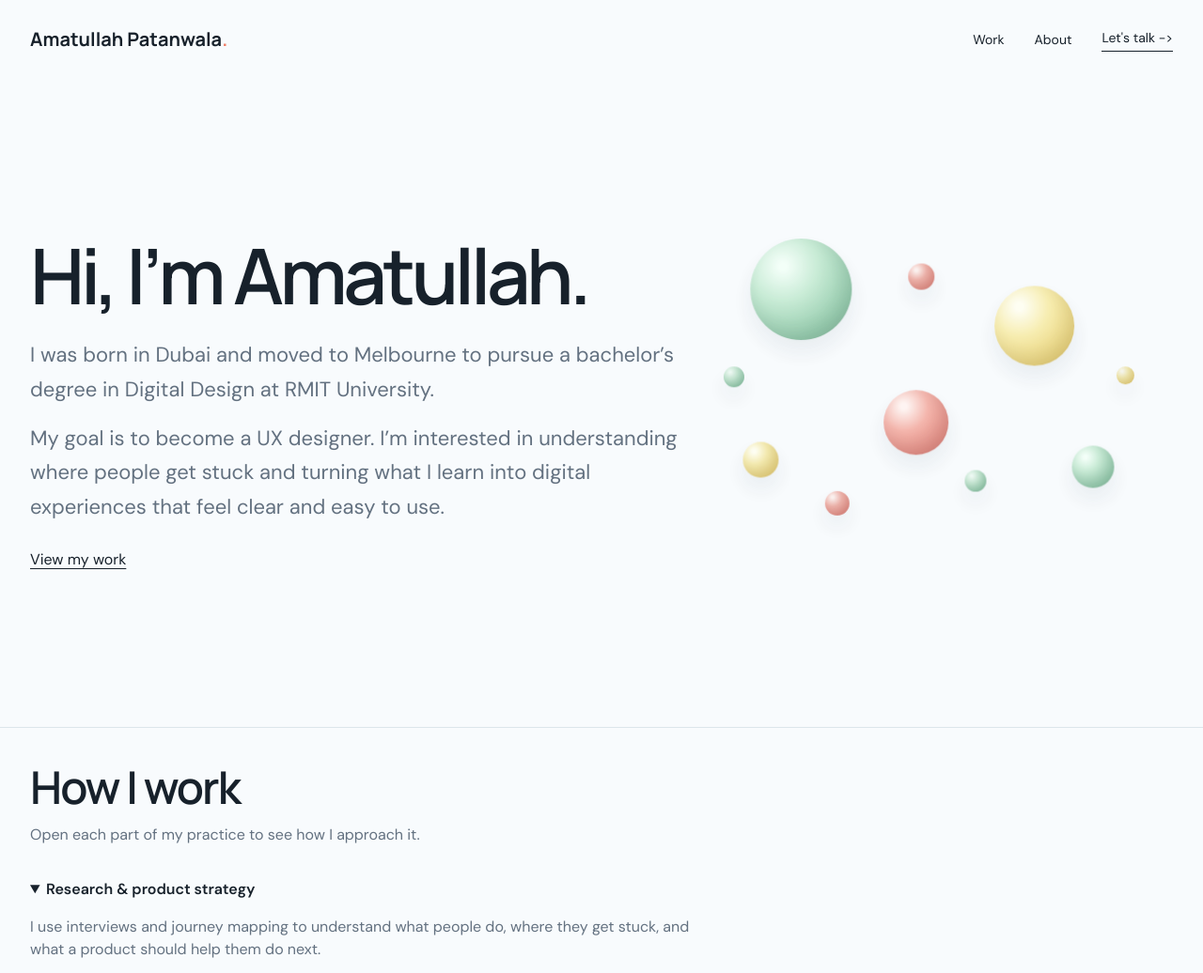
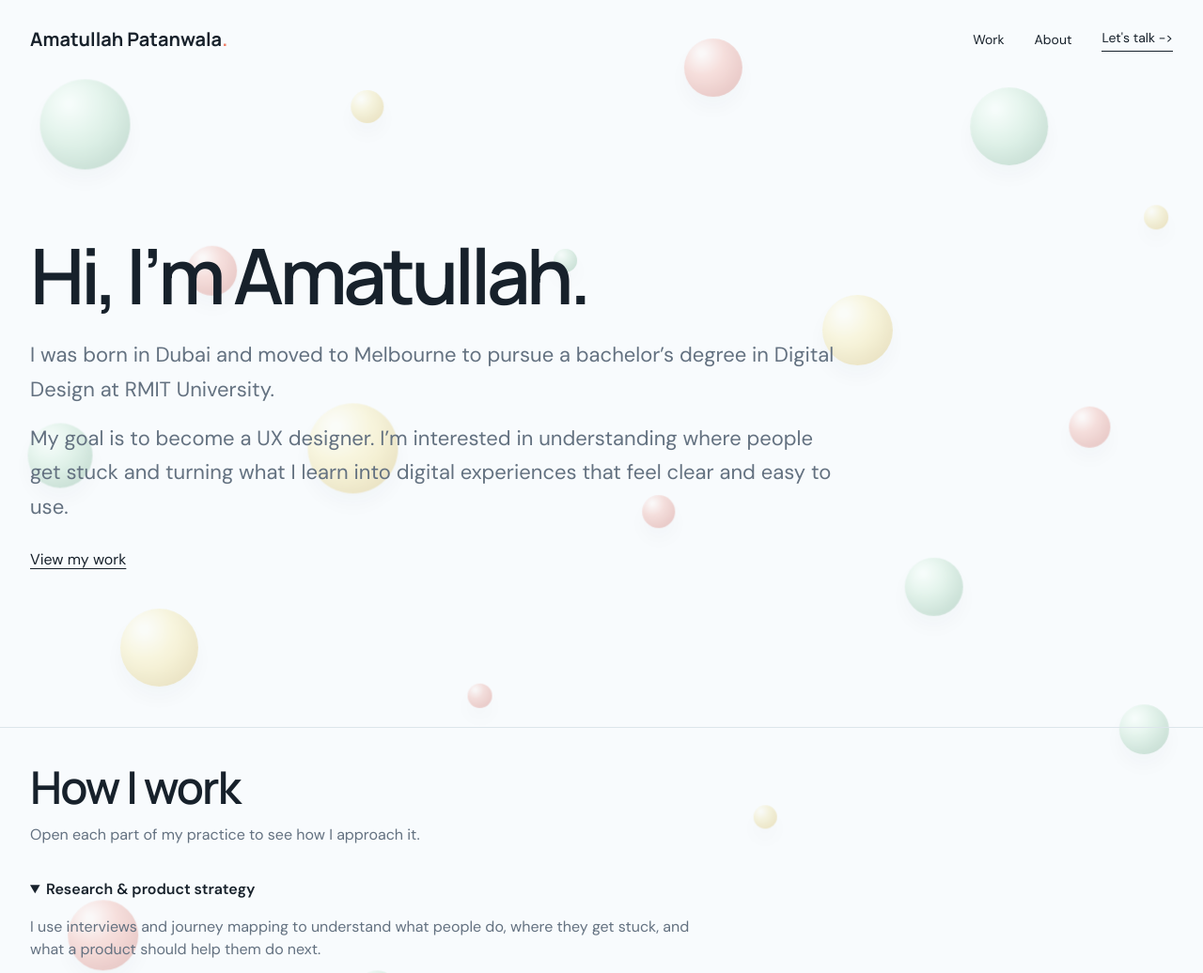
Before and after one commit to amatullah892/Amatullah_Portfolio, a plain HTML site: page about.html in a window 1280 px wide. Shown: the top 1036 px of the page at 94% size. Drawn offline with Linux system fonts and the light colour scheme.

Commit message:
Spread twenty floating orbs across About

```diff
--- a/about.html
+++ b/about.html
@@ -37,8 +37,8 @@
     .bio-practice summary:hover { background: var(--blue); }
     .bio-practice details p { margin: 0 0 16px; max-width: 65ch; }
     .bio-practice summary:focus-visible { outline: 2px solid #345a74; outline-offset: 3px; }
-    .about-intro { display: grid; grid-template-columns: minmax(0, 1fr) minmax(0, .72fr); gap: 24px; align-items: center; }
-    .about-orbs { position: relative; min-height: 350px; pointer-events: none; }
+    .about-page { position: relative; isolation: isolate; min-height: 100vh; }
+    .about-orbs { position: absolute; inset: 0; z-index: -1; overflow: hidden; pointer-events: none; }
     .about-orb {
       position: absolute;
       left: var(--x);
@@ -46,7 +46,7 @@
       width: min(var(--size), 22%);
       aspect-ratio: 1;
       border-radius: 50%;
-      opacity: .82;
+      opacity: .32;
       box-shadow: inset -6px -8px 16px #2d35391a, 0 12px 24px #3047541a;
       translate: -50% -50%;
       animation: about-drift var(--duration) ease-in-out var(--delay) infinite;
@@ -61,8 +61,8 @@
       75% { transform: translate(-10px, 0); }
     }
     @media (max-width: 760px) {
-      .about-intro { grid-template-columns: 1fr; gap: 8px; }
-      .about-orbs { min-height: 210px; width: min(100%, 420px); }
+
+
       .about-orb { width: min(calc(var(--size) * .7), 19%); }
     }
     @media (prefers-reduced-motion: reduce) {
@@ -70,7 +70,29 @@
     }
   </style>
 </head>
-<body>
+<body class="about-page">
+  <div class="about-orbs" aria-hidden="true">
+        <span class="about-orb about-orb--green" style="--x: 7%; --y: 10%; --size: 96px; --duration: 13s; --delay: -1s"></span>
+        <span class="about-orb about-orb--yellow" style="--x: 31%; --y: 9%; --size: 35px; --duration: 14s; --delay: -4s"></span>
+        <span class="about-orb about-orb--red" style="--x: 60%; --y: 6%; --size: 62px; --duration: 15s; --delay: -7s"></span>
+        <span class="about-orb about-orb--green" style="--x: 84%; --y: 12%; --size: 83px; --duration: 16s; --delay: -10s"></span>
+        <span class="about-orb about-orb--yellow" style="--x: 96%; --y: 20%; --size: 26px; --duration: 17s; --delay: -13s"></span>
+        <span class="about-orb about-orb--red" style="--x: 17%; --y: 24%; --size: 53px; --duration: 18s; --delay: -16s"></span>
+        <span class="about-orb about-orb--green" style="--x: 47%; --y: 22%; --size: 25px; --duration: 13s; --delay: -2s"></span>
+        <span class="about-orb about-orb--yellow" style="--x: 72%; --y: 29%; --size: 75px; --duration: 14s; --delay: -5s"></span>
+        <span class="about-orb about-orb--red" style="--x: 91%; --y: 38%; --size: 44px; --duration: 15s; --delay: -8s"></span>
+        <span class="about-orb about-orb--green" style="--x: 5%; --y: 41%; --size: 69px; --duration: 16s; --delay: -11s"></span>
+        <span class="about-orb about-orb--yellow" style="--x: 29%; --y: 40%; --size: 96px; --duration: 17s; --delay: -14s"></span>
+        <span class="about-orb about-orb--red" style="--x: 54%; --y: 45%; --size: 35px; --duration: 18s; --delay: -17s"></span>
+        <span class="about-orb about-orb--green" style="--x: 78%; --y: 51%; --size: 62px; --duration: 13s; --delay: -3s"></span>
+        <span class="about-orb about-orb--yellow" style="--x: 14%; --y: 57%; --size: 83px; --duration: 14s; --delay: -6s"></span>
+        <span class="about-orb about-orb--red" style="--x: 40%; --y: 62%; --size: 26px; --duration: 15s; --delay: -9s"></span>
+        <span class="about-orb about-orb--green" style="--x: 95%; --y: 65%; --size: 53px; --duration: 16s; --delay: -12s"></span>
+        <span class="about-orb about-orb--yellow" style="--x: 63%; --y: 72%; --size: 25px; --duration: 17s; --delay: -15s"></span>
+        <span class="about-orb about-orb--red" style="--x: 8%; --y: 82%; --size: 75px; --duration: 18s; --delay: -1s"></span>
+        <span class="about-orb about-orb--green" style="--x: 32%; --y: 87%; --size: 44px; --duration: 13s; --delay: -4s"></span>
+        <span class="about-orb about-orb--yellow" style="--x: 83%; --y: 89%; --size: 69px; --duration: 14s; --delay: -7s"></span>
+  </div>
   <header class="site-header">
     <a class="brand" href="index.html">Amatullah Patanwala<span>.</span></a>
     <nav aria-label="Primary navigation">
@@ -87,18 +109,6 @@
         <p>My goal is to become a UX designer. I’m interested in understanding where people get stuck and turning what I learn into digital experiences that feel clear and easy to use.</p>
         <a href="index.html#work">View my work</a>
       </div>
-      <div class="about-orbs" aria-hidden="true">
-        <span class="about-orb about-orb--green" style="--x: 20%; --y: 13%; --size: 108px; --duration: 15s; --delay: -1s"></span>
-        <span class="about-orb about-orb--yellow" style="--x: 70%; --y: 24%; --size: 85px; --duration: 17s; --delay: -2s"></span>
-        <span class="about-orb about-orb--red" style="--x: 46%; --y: 54%; --size: 69px; --duration: 13s; --delay: -3s"></span>
-        <span class="about-orb about-orb--green" style="--x: 83%; --y: 66%; --size: 45px; --duration: 18s; --delay: -4s"></span>
-        <span class="about-orb about-orb--yellow" style="--x: 14%; --y: 67%; --size: 38px; --duration: 14s; --delay: -5s"></span>
-        <span class="about-orb about-orb--red" style="--x: 48%; --y: 11%; --size: 28px; --duration: 16s; --delay: -6s"></span>
-        <span class="about-orb about-orb--green" style="--x: 58%; --y: 77%; --size: 23px; --duration: 12s; --delay: -7s"></span>
-        <span class="about-orb about-orb--yellow" style="--x: 91%; --y: 43%; --size: 19px; --duration: 15s; --delay: -8s"></span>
-        <span class="about-orb about-orb--red" style="--x: 30%; --y: 81%; --size: 26px; --duration: 17s; --delay: -9s"></span>
-        <span class="about-orb about-orb--green" style="--x: 5%; --y: 43%; --size: 22px; --duration: 13s; --delay: -10s"></span>
-      </div>
     </section>
     <section class="bio-practice" aria-labelledby="practice-title">
       <h2 id="practice-title">How I work</h2>
```
